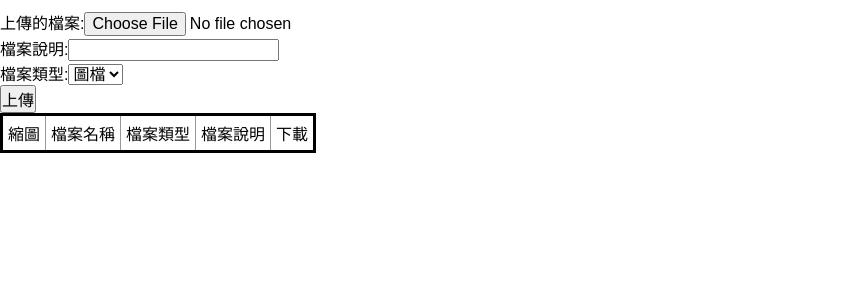
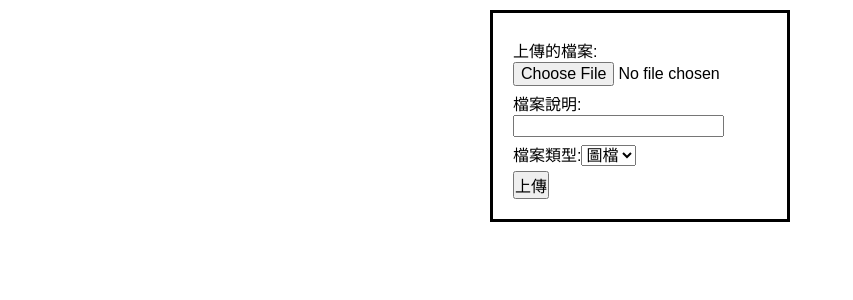
Before and after one commit to adriftchen/phpfile, a PHP site: page /upload.php in a window 1280 px wide. Shown: the part 76-376 px from the top of the page, without its empty margins (0-853 px from the left). Run offline with PHP 8.4, Linux system fonts and the light colour scheme; data that the repository does not hold is empty.

Commit message:
檔案資料的簡單管理功能

```diff
--- a/manage.php
+++ b/manage.php
@@ -52,6 +52,7 @@
 <body>
 <h1 class="header">檔案管理練習</h1>
 <!----建立上傳檔案表單及相關的檔案資訊存入資料表機制----->
+<a href="upload.php" style="display:block;width:80px;text-align:center;margin:10px auto;box-shadow:0 0 5px #ccc">檔案上傳</a>
 <?php
 include_once "base.php";
 
--- a/upload.php
+++ b/upload.php
@@ -33,6 +33,7 @@ if(!empty($_FILES['img']['tmp_name'])){
 
     print_r($row);
     save("upload",$row);
+    to('manage.php'); /* 上傳完成後頁面導到manage.php*/
 }
 
 ?>
@@ -45,14 +46,15 @@ if(!empty($_FILES['img']['tmp_name'])){
     <title>檔案上傳</title>
     <link rel="stylesheet" href="style.css">
     <style>
-        table{
+        form{
             border:3px solid black;
-            border-collapse:collapse;
+            margin:auto;
+            padding:20px;
+            width:300px;
         }
 
-        td{
-            border:1px solid #999;
-            padding:5px;
+        form div{
+            margin:5px 0;
         }
     </style>
 </head>
@@ -74,36 +76,7 @@ if(!empty($_FILES['img']['tmp_name'])){
 
 
 <!-- 建立一個連結來查看上傳後的圖檔 -->
-<?php
 
-$rows=all('upload');
-echo "<table>";
-echo "<td>縮圖</td>";
-echo "<td>檔案名稱</td>"; /* 這裡是原始檔名 */
-echo "<td>檔案類型</td>";
-echo "<td>檔案說明</td>";
-echo "<td>下載</td>";
-foreach($rows as $row){
-
-    echo "<tr>";
-
-    if($row['type']=='圖檔'){
-        echo "<td><img src='{$row['path']}' style='width:100px'></td>";
-    }else{
-
-        echo "<td><img src='./img/file_icon.png' style='width:20px'></td>";
-    }
-
-    echo "<td>{$row['name']}</td>";
-    echo "<td>{$row['type']}</td>";
-    echo "<td>{$row['note']}</td>";
-    echo "<td><a href='{$row['path']}' download>下載</a></td>";
-
-    echo "</tr>";
-}
-
-echo "</table>";
-?>
 
 
 </body>
```
Also changed, not shown: edit.php (added, +68 -0 lines).
